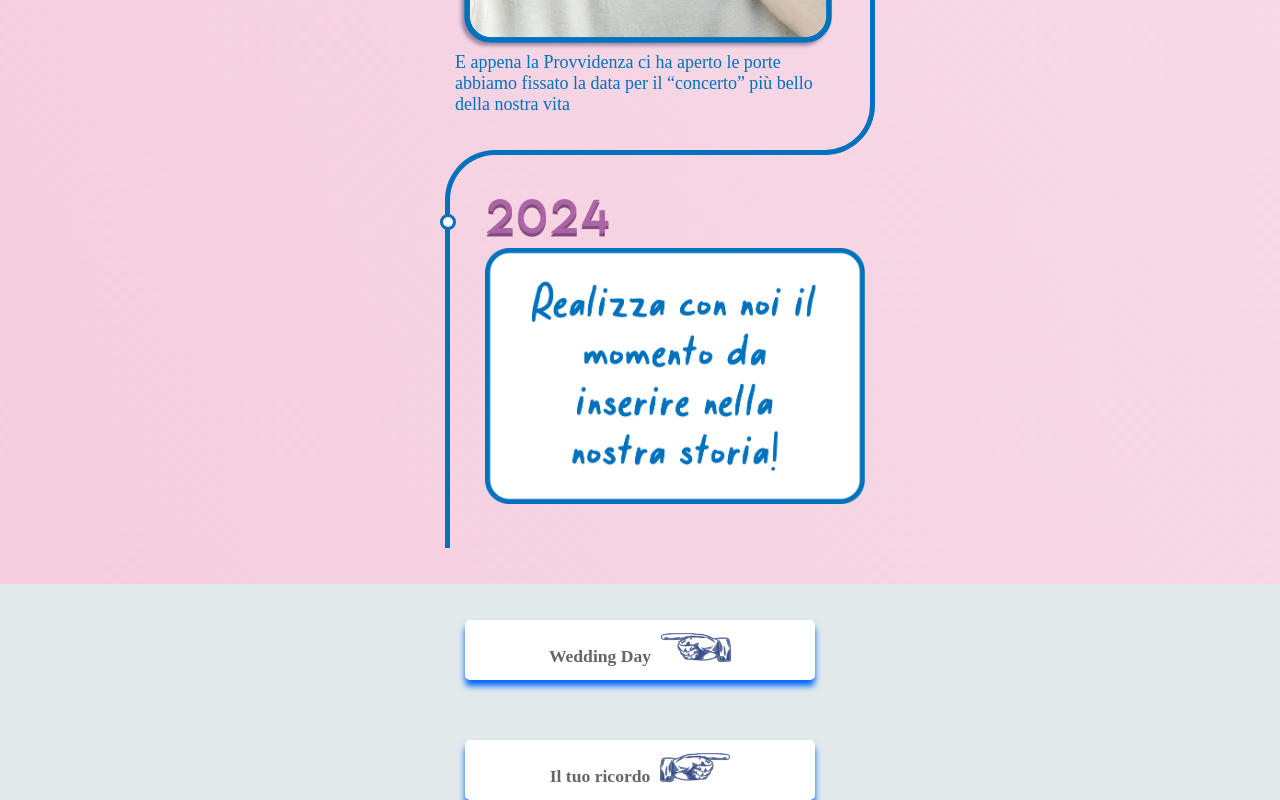
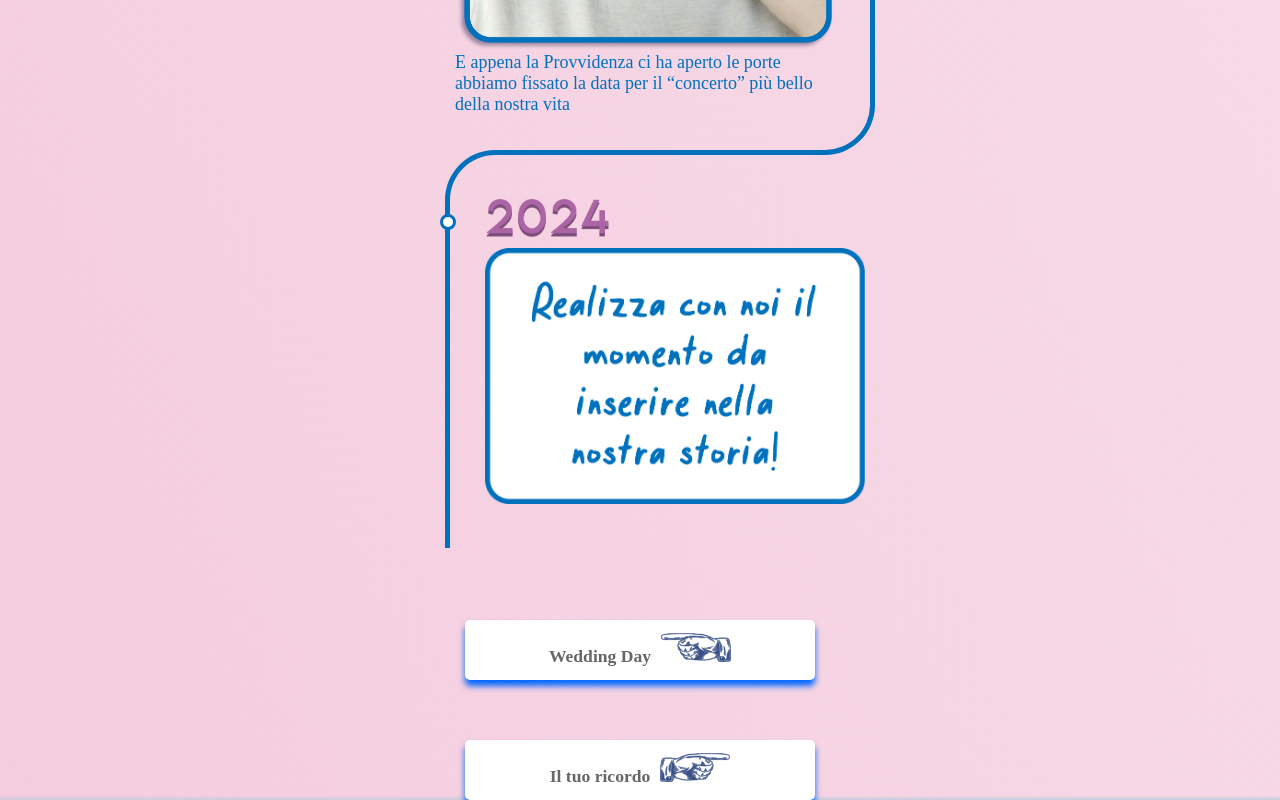
Before and after one commit to matrimoniodarioelisabetta/MatrimonioDarioElisabetta, a website: page storia.html in a window 1280 px wide. Shown: the part 5276-6076 px from the top of the page. Drawn offline with nearby package versions, Linux system fonts and the light colour scheme; a web font is replaced by a local one.

Commit message:
Update storia.html

```diff
--- a/storia.html
+++ b/storia.html
@@ -109,7 +109,7 @@
 
 
 
-<div class="diflex lightbluecolor magint bodystory">
+<div class="diflex  magint bodystory">
 
    <button onclick="window.location.href='index.html';" class="margind marginb  buttonfont">Wedding Day<img  class="img110" src="./asset/SVG/mano sinistra.svg" alt=""></button> <button onclick="window.location.href='iltuoricordo.html';" class="margind buttonfont">Il tuo ricordo<img  class="img110" src="./asset/SVG/mano destra.svg" alt=""></button>
 
```
